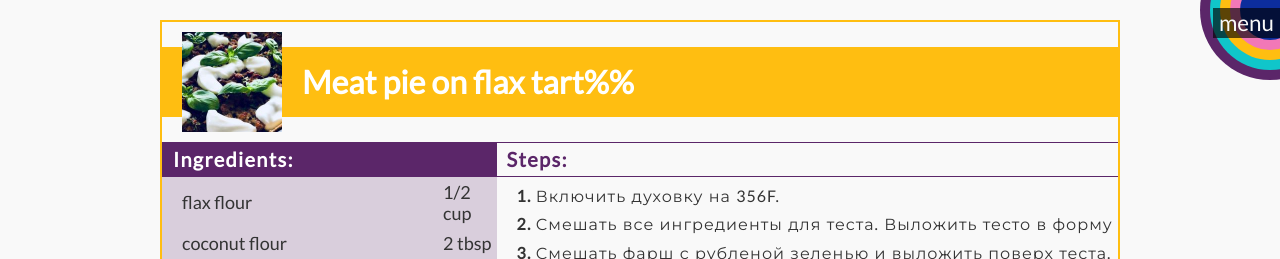
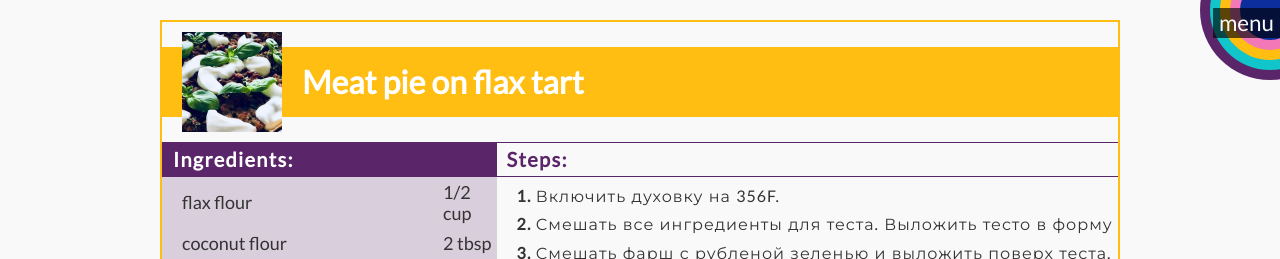
Before and after one commit to yuliapi/ipCook, a Jekyll site: the page built from _posts/2018-05-22-flax-flour-meat-pie.md, in a window 1280 px wide. Shown: the top 259 px of the page. Built offline with Jekyll 4.4.1, drawn with Linux system fonts in a browser that asks for light colours; nearby versions of some CDN libraries.

Commit message:
Add/edit recipe or image

```diff
--- a/_posts/2018-05-22-flax-flour-meat-pie.md
+++ b/_posts/2018-05-22-flax-flour-meat-pie.md
@@ -1,5 +1,5 @@
 ---
-title: meat pie on flax tart%%
+title: meat pie on flax tart
 layout: post
 output: true
 permalink: "/meat-pie-on-flax-tart/"
```
Also changed, not shown: 19 other files.
